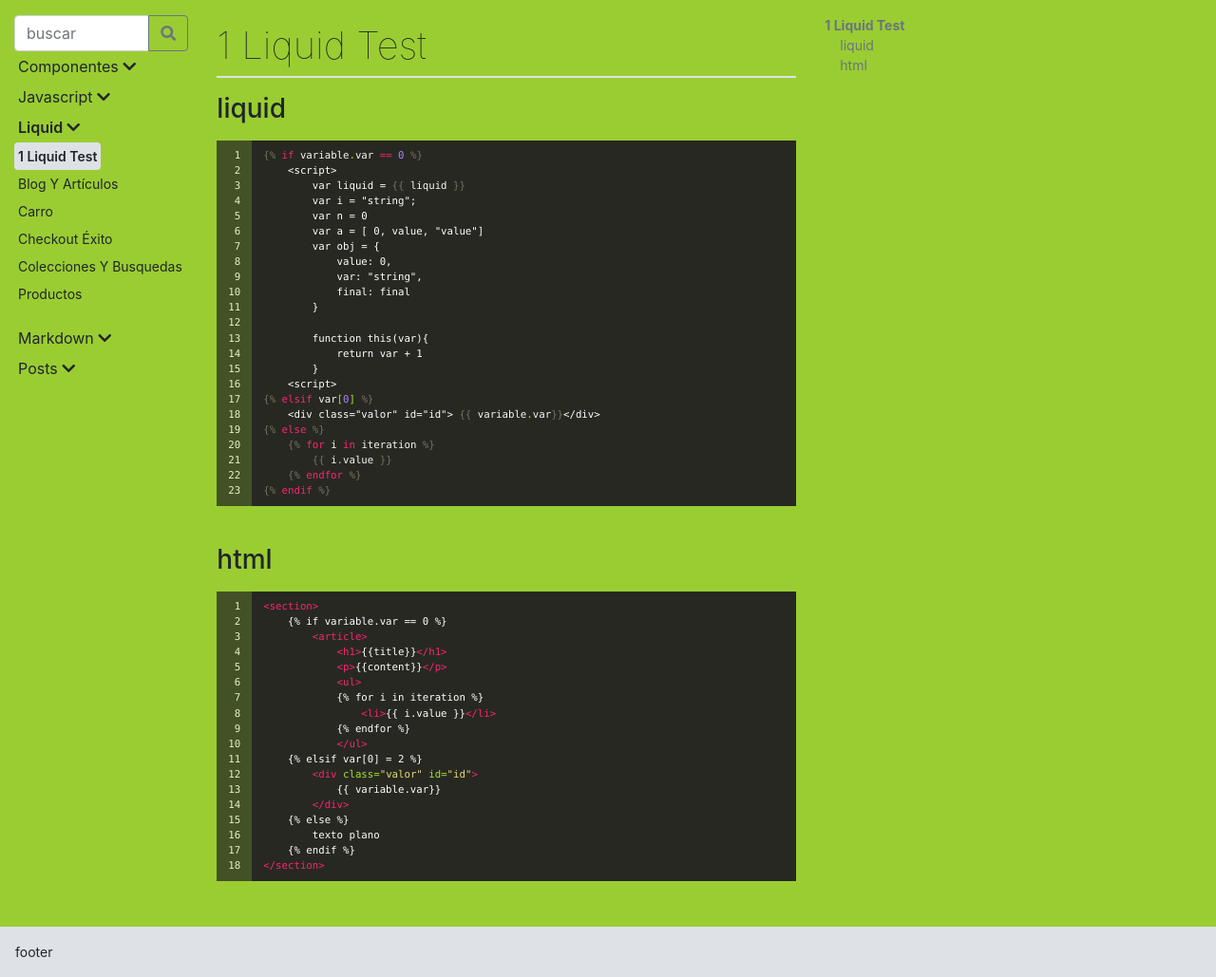
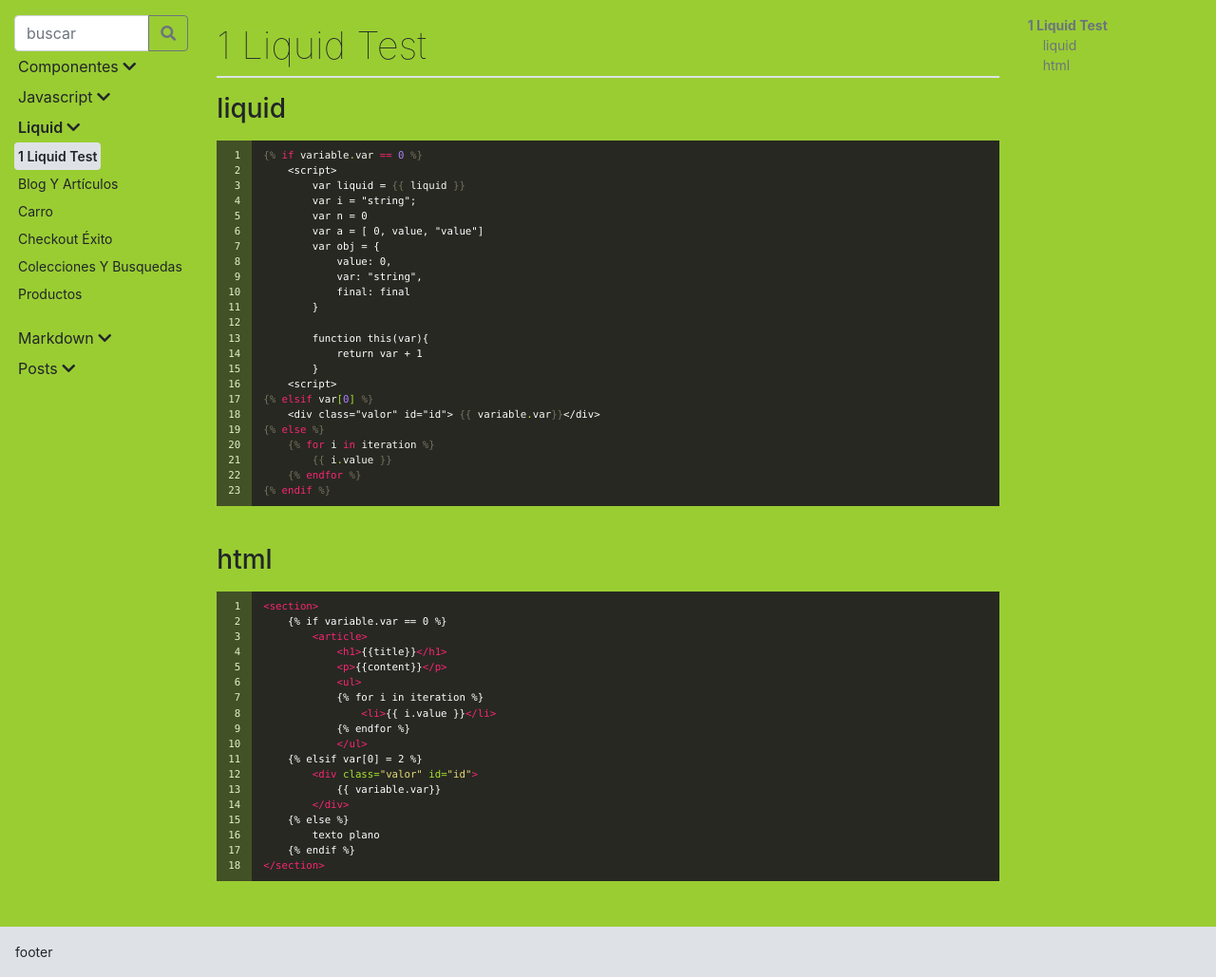
Before and after one commit to Bsale-IO/template-docs, a Jekyll site: the page built from docs/_liquid/1-liquid-test.md, in a window 1280 px wide and 1029 px high. Shown: the whole window at 95% size. Built offline with Jekyll 4.4.1, drawn with Linux system fonts in a browser that asks for light colours.

Commit message:
menu test

```diff
--- a/docs/_layouts/collection.html
+++ b/docs/_layouts/collection.html
@@ -2,14 +2,14 @@
 <body style="background:yellowgreen">
     <main class="container-fluid">
         <div class="row">
-            <nav class="col-lg-2 order-md-1">
+            <nav class="col-lg-2 order-md-1 nav-menu">
                 {% include menu.html %}
             </nav>
-            <div class="col-lg-2 order-md-3 position-sticky">
+            <div class="col-lg-2 order-md-3 nav-title">
                 <span class="h1 d-md-none">{{page.title}}</span>
                 <nav id="page-menu" class="page-menu"></nav>
             </div>
-            <article class="col-lg-6 order-md-2">
+            <article class="col-lg-8 order-md-2">
                 <h1 class="d-none d-md-block">{{page.title}}</h1>
                 {{ content }}
             </article>
```
